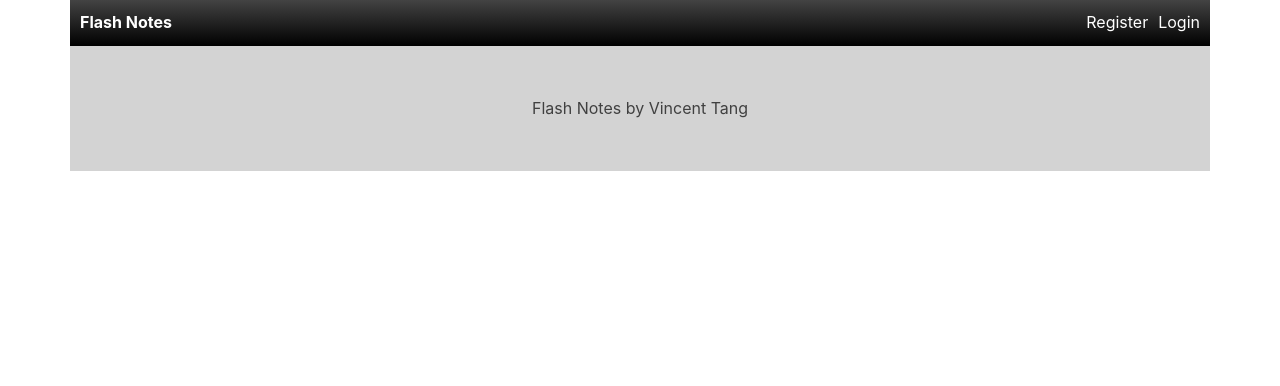
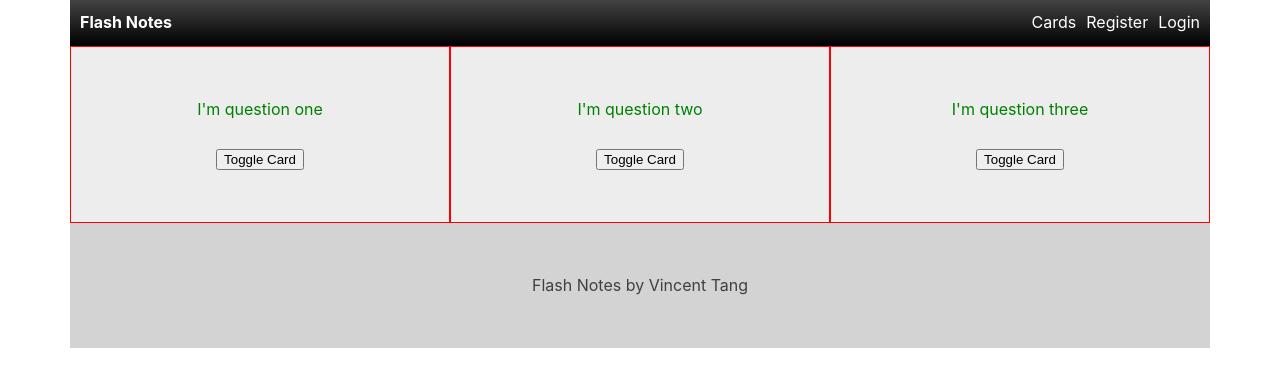
Before and after one commit to vincentntang/flashnotes-react, a React (Create React App) app in the folder frontend/: page /cards in a window 1280 px wide. Shown: the top 386 px of the page. Built offline with nearby package versions, Linux system fonts and the light colour scheme.

Commit message:
Moved Landing Page Content to Cards

```diff
--- a/frontend/src/App.js
+++ b/frontend/src/App.js
@@ -8,6 +8,7 @@ import Navbar from "./components/layout/Navbar";
 import Footer from "./components/layout/Footer";
 import Login from "./components/auth/Login";
 import Register from "./components/auth/Register";
+import Cards from "./components/cards/Cards";
 
 // SCSS Variables declaration
 const theme = {
@@ -37,6 +38,7 @@ class App extends Component {
             <div className="container">
               <Route exact path="/register" component={Register} />
               <Route exact path="/login" component={Login} />
+              <Route exact path="/cards" component={Cards} />
             </div>
             <Footer />
           </div>
--- a/frontend/src/components/cards/Cards.js
+++ b/frontend/src/components/cards/Cards.js
@@ -1,22 +1,38 @@
 import React, { Component } from "react";
+import styled from "styled-components";
 import Card from "../card/Card";
-import styled from "styled-components";
+import MainData from "../data/MainData";
+import Spinner from "../common/Spinner";
 
 const CardsStyles = styled.section`
   background-color: ${props => props.theme.grey};
   display: flex;
   // flex-wrap: wrap;
   // align-items: center;
+  justify-content: center;
 `;
 
 export default class Cards extends Component {
+  componentDidMount() {
+    setTimeout(() => {
+      this.setState({ cards: MainData.cards });
+    }, 2000);
+  }
+
+  state = {
+    cards: [] //must be defined as render func runs right away
+  };
   render() {
-    return (
-      <CardsStyles>
-        {this.props.cards.map(card => {
-          return <Card key={card.id} card={card} />;
-        })}
-      </CardsStyles>
-    );
+    let cardContent;
+    const { cards } = this.state;
+
+    if (cards.length === 0) {
+      cardContent = <Spinner />;
+    } else {
+      cardContent = this.state.cards.map(card => (
+        <Card key={card.id} card={card} />
+      ));
+    }
+    return <CardsStyles>{cardContent}</CardsStyles>;
   }
 }
--- a/frontend/src/components/layout/Landing.js
+++ b/frontend/src/components/layout/Landing.js
@@ -1,8 +1,8 @@
 import React, { Component } from "react";
+import styled from "styled-components";
 import MainData from "../data/MainData";
-import styled from "styled-components";
 import Spinner from "../common/Spinner";
-import Cards from "../cards/Cards";
+// import Cards from "../cards/Cards";
 
 const LandingStyles = styled.div`
   background-color: ${props => props.theme.offWhite}
@@ -10,27 +10,10 @@ const LandingStyles = styled.div`
 `;
 
 export default class Landing extends Component {
-  componentDidMount() {
-    setTimeout(() => {
-      this.setState({ cards: MainData.cards });
-    }, 2000);
-  }
-
-  state = {
-    cards: [] //must be defined as render func runs right away
-  };
   render() {
-    let cardContent;
-    const { cards } = this.state;
-
-    if (cards.length === 0) {
-      cardContent = <Spinner />;
-    } else {
-      cardContent = <Cards cards={cards} />;
-    }
     return (
       <div>
-        <LandingStyles className="container">{cardContent}</LandingStyles>
+        <LandingStyles className="container">Hey World</LandingStyles>
       </div>
     );
   }
--- a/frontend/src/components/layout/Navbar.js
+++ b/frontend/src/components/layout/Navbar.js
@@ -40,6 +40,9 @@ export default class Navbar extends Component {
           </Link>
           <ul>
             <li>
+              <Link to="/Cards">Cards</Link>
+            </li>
+            <li>
               <Link to="/Register">Register</Link>
             </li>
             <li>
```
